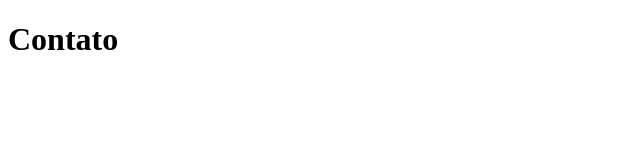
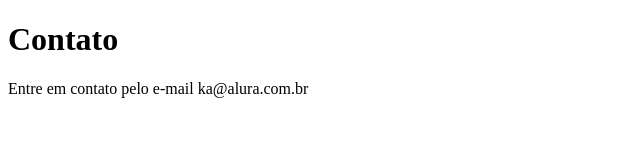
Before and after one commit to kkassias/Git, a plain HTML site: page contato.html in a window 1280 px wide. Shown: the whole page, without its empty margins (0-640 px from the left). Drawn offline with Linux system fonts and the light colour scheme.

Commit message:
atualizando contatos para ajustar

```diff
--- a/contato.html
+++ b/contato.html
@@ -8,5 +8,6 @@
 </head>
 <body>
     <h1>Contato</h1>
+    <p>Entre em contato pelo e-mail ka@alura.com.br</p>
 </body>
 </html>
```
